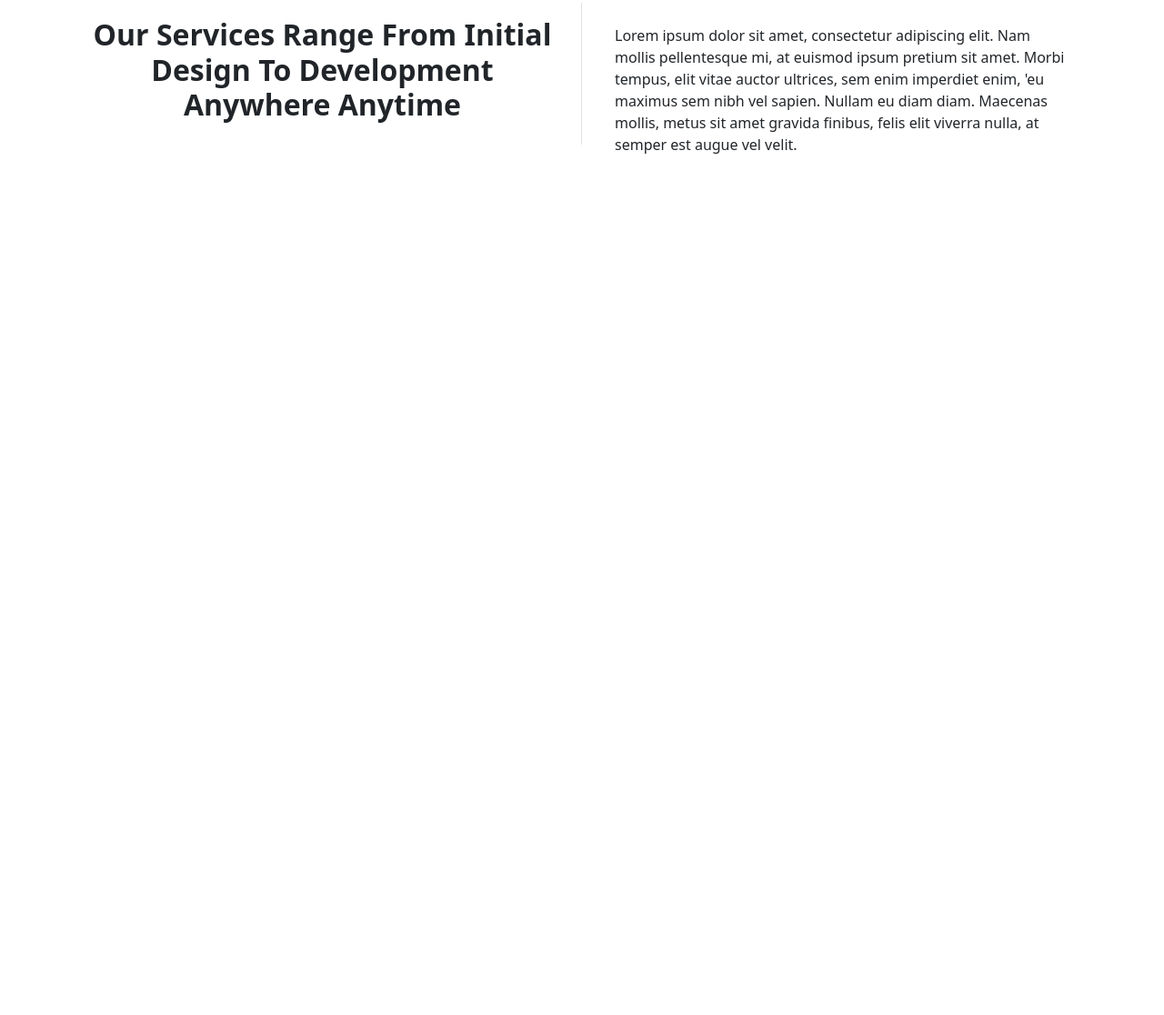
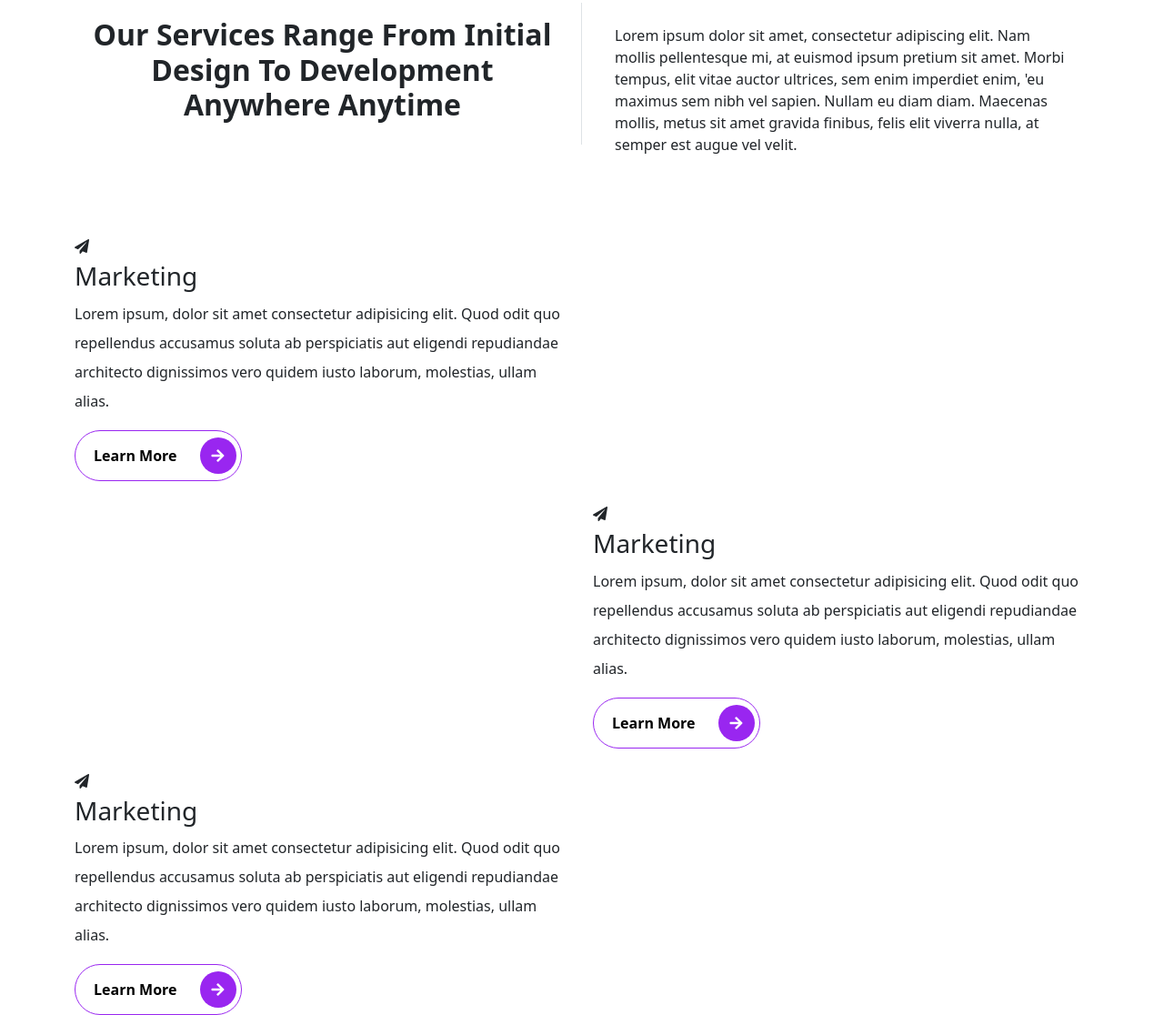
Before and after one commit to PuneetSivananda/bootstrap-5, a website: page index.html in a window 1280 px wide. Shown: the part 1429-2545 px from the top of the page at 91% size. Before the commit the page ends 1736 px from the top, so only its background shows below. Drawn offline with Linux system fonts and the light colour scheme.

Commit message:
feat: added layouts for col data

```diff
--- a/index.html
+++ b/index.html
@@ -183,6 +183,21 @@
       <div class="row">
         <div class="col-lg-6 col-md-6 col-sm-12 col-xs-12 services mt-4">
           <div class="services__content">
+          <div class="icon fas fa-paper-plane"></div>
+          <h3 class="display-3--title mt-1">Marketing</h3>
+          <p class="lh-lg">
+          Lorem ipsum, dolor sit amet consectetur adipisicing elit.
+          Quod odit quo repellendus accusamus soluta ab perspiciatis
+          aut eligendi repudiandae architecto dignissimos vero quidem
+          iusto laborum, molestias, ullam alias.
+          </p>
+          <button type="button" class="rounded-pill btn-rounded border-primary">
+            Learn More
+            <span>
+            <i class="fas fa-arrow-right"></i>
+            </span>
+          </button>
+
           </div>
         </div>
         <div class="col-lg-6 col-md-6 col-sm-12 col-xs-12 services mt-4">
@@ -200,6 +215,20 @@
         </div>
         <div class="col-lg-6 col-md-6 col-sm-12 col-xs-12 services mt-4">
           <div class="services__content">
+          <div class="icon fas fa-paper-plane"></div>
+          <h3 class="display-3--title mt-1">Marketing</h3>
+          <p class="lh-lg">
+          Lorem ipsum, dolor sit amet consectetur adipisicing elit.
+          Quod odit quo repellendus accusamus soluta ab perspiciatis
+          aut eligendi repudiandae architecto dignissimos vero quidem
+          iusto laborum, molestias, ullam alias.
+          </p>
+          <button type="button" class="rounded-pill btn-rounded border-primary">
+            Learn More
+            <span>
+            <i class="fas fa-arrow-right"></i>
+            </span>
+          </button>
           </div>
         </div>
       </div>
@@ -208,10 +237,26 @@
     ///////////////////////////////////////////////////////////////////////////////////////////-->
       <div class="row">
         <div class="col-lg-6 col-md-6 col-sm-12 col-xs-12 services mt-4">
-          <div class="services__content"></div>
+          <div class="services__content">
+          <div class="icon fas fa-paper-plane"></div>
+          <h3 class="display-3--title mt-1">Marketing</h3>
+          <p class="lh-lg">
+          Lorem ipsum, dolor sit amet consectetur adipisicing elit.
+          Quod odit quo repellendus accusamus soluta ab perspiciatis
+          aut eligendi repudiandae architecto dignissimos vero quidem
+          iusto laborum, molestias, ullam alias.
+          </p>
+          <button type="button" class="rounded-pill btn-rounded border-primary">
+            Learn More
+            <span>
+            <i class="fas fa-arrow-right"></i>
+            </span>
+          </button>
+          </div>
         </div>
         <div class="col-lg-6 col-md-6 col-sm-12 col-xs-12 services mt-4">
-          <div class="services__content"></div>
+          <div class="services__content">
+          </div>
         </div>
       </div>
     </div>
```
